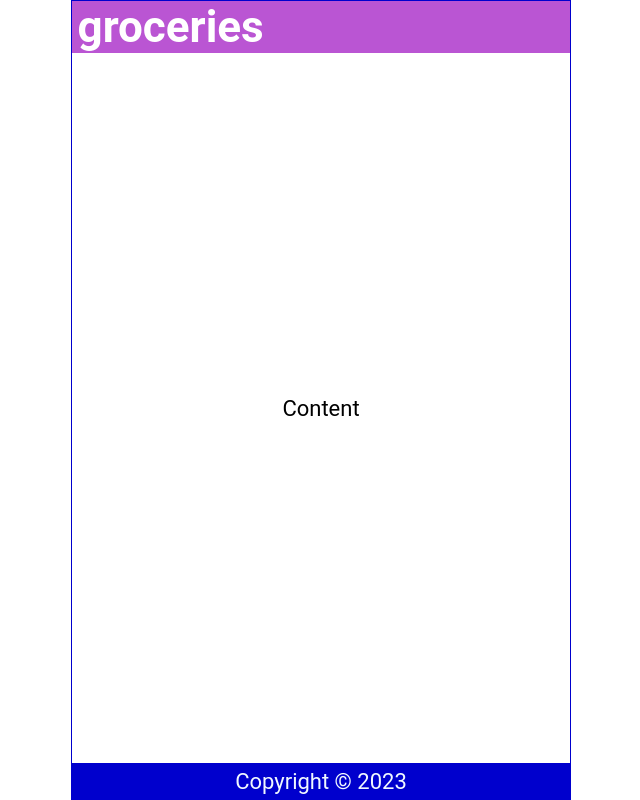
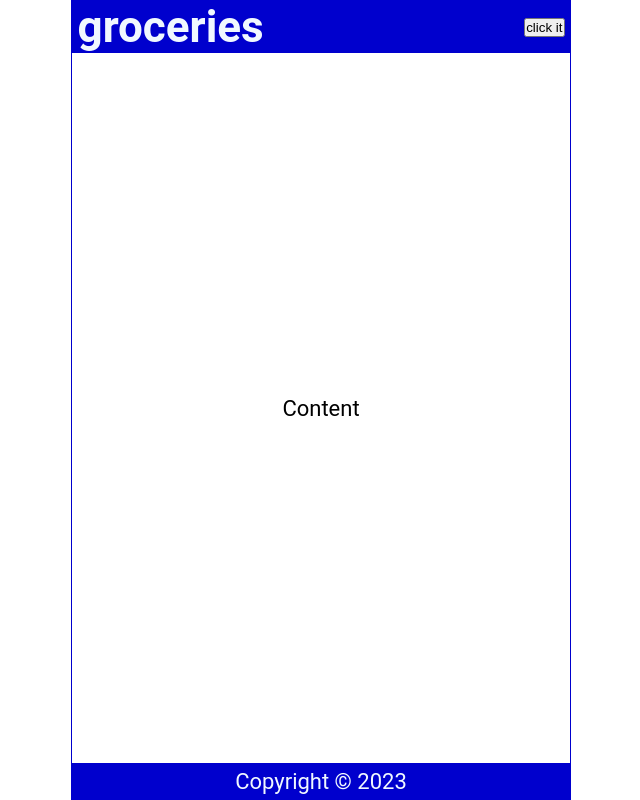
Before and after one commit to beelzekamibub/react_course, a React (Create React App) app: page / in a window 1280 px wide. Shown: the whole page, without its empty margins (319-959 px from the left). Built offline with nearby package versions, Linux system fonts and the light colour scheme.

Commit message:
event handling

```diff
--- a/src/Header.js
+++ b/src/Header.js
@@ -4,9 +4,14 @@ export default function Header() {
     const headerStyle={
         backgroundColor:'mediumorchid', color:'white'
     };
+    const handleClick=(e)=>{
+      console.log(e);
+    }
   return (
-    <header style={headerStyle}>
-        <h1>groceries</h1>
+    // <header style={headerStyle}>
+    <header>
+        <h1 onDoubleClick={handleClick}>groceries</h1>
+        <button onClick={(e)=>{handleClick(e)}}> click it </button>
     </header>
   )
 }
```
